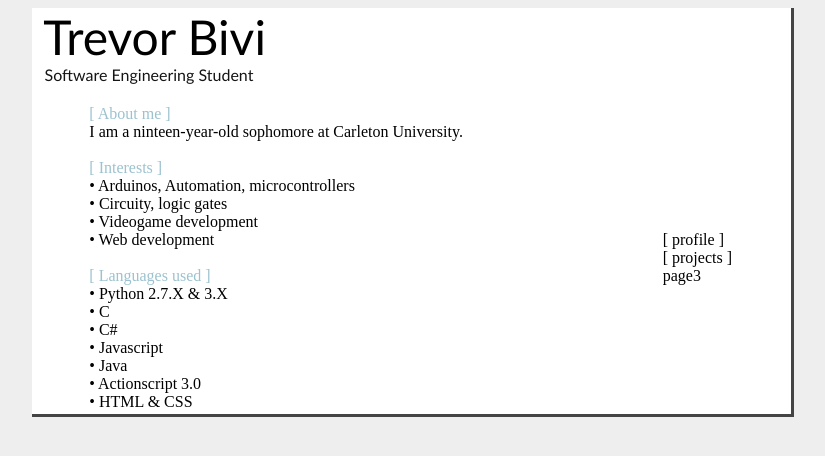
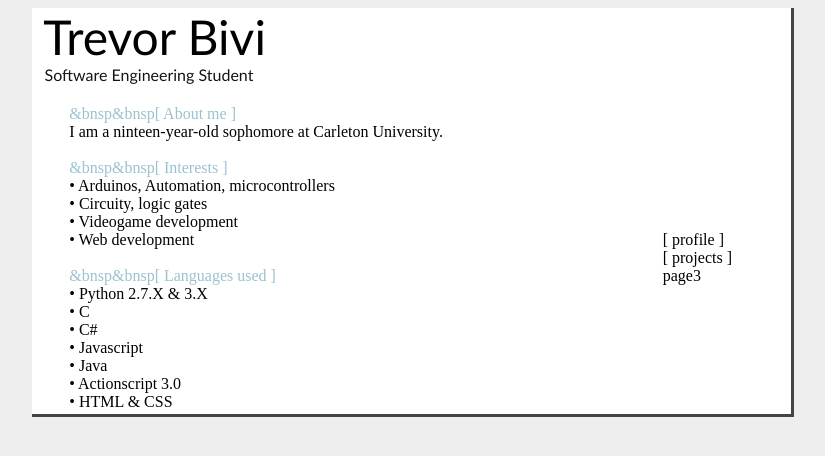
Before and after one commit to TrevorBivi/TrevorBivi.github.io, a plain HTML site: page index.html in a window 1280 px wide. Shown: the whole page, without its empty margins (227-1052 px from the left). Drawn offline with Linux system fonts and the light colour scheme.

Commit message:
Update index.html

```diff
--- a/index.html
+++ b/index.html
@@ -29,16 +29,16 @@
 			<br>
 			<table style="width:100%;">
 				<tr>
-					<td width = 50></td>
+					<td width = 30></td>
 					<td style="positon:apsolute;top:0px;">
-						<font color="#9bc2cf">[ About me ]</font><br>
+						<font color="#9bc2cf">&bnsp&bnsp[ About me ]</font><br>
 						<font>I am a ninteen-year-old sophomore at Carleton University.</font><br><br>
-						<font color="#9bc2cf">[ Interests ]</font><br>
+						<font color="#9bc2cf">&bnsp&bnsp[ Interests ]</font><br>
 						<font> • Arduinos, Automation, microcontrollers<br>
 						       • Circuity, logic gates<br>
 						       • Videogame development<br>
 						       • Web development</font><br><br>
-						<font color="#9bc2cf">[ Languages used ]</font><br>
+						<font color="#9bc2cf">&bnsp&bnsp[ Languages used ]</font><br>
 						<font> • Python 2.7.X &amp 3.X<br>
 						       • C<br>
 						       • C#<br>
```
